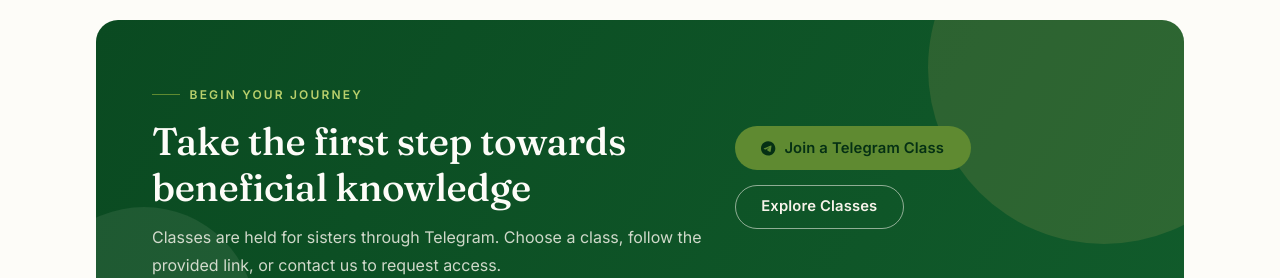
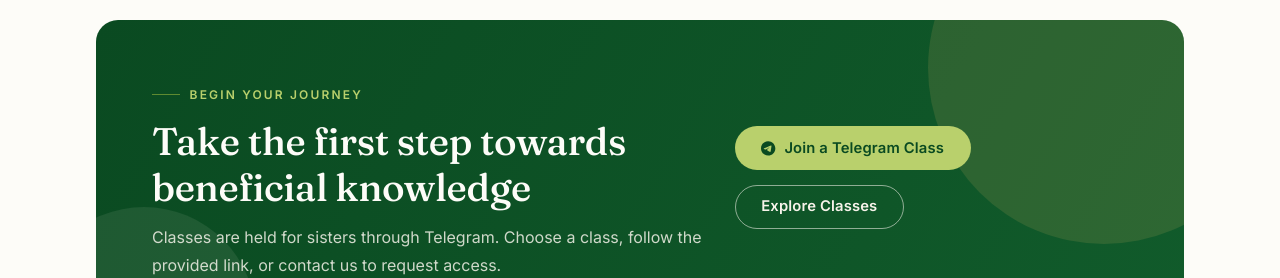
Before and after one commit to Azeezat-1/Ar-Riyaadh, a React (Vite) app in the folder frontend/: page / in a window 1280 px wide. Shown: the part 8080-8358 px from the top of the page. Built offline with nearby package versions, Linux system fonts and the light colour scheme; no server answers.

Commit message:
Lime Join a Telegram Class button in CTA section

```diff
--- a/frontend/src/components/CTASection.jsx
+++ b/frontend/src/components/CTASection.jsx
@@ -21,7 +21,7 @@ export default function CTASection({ id }) {
           <div className="cta__actions">
             <a
               href="#"
-              className="btn btn--gold"
+              className="btn btn--lime"
               rel="noreferrer"
               target="_blank"
             >
```
